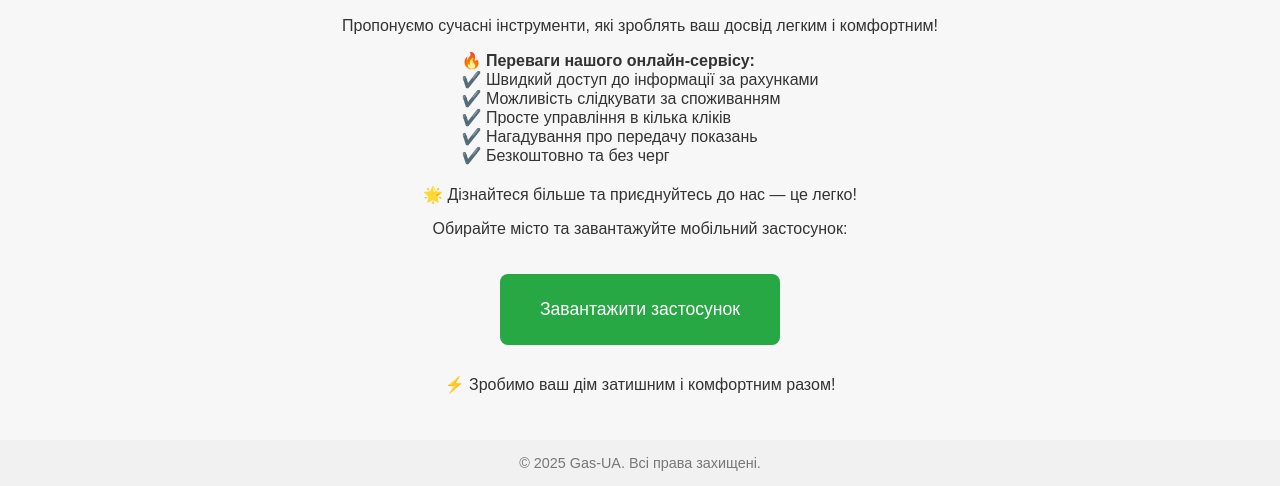
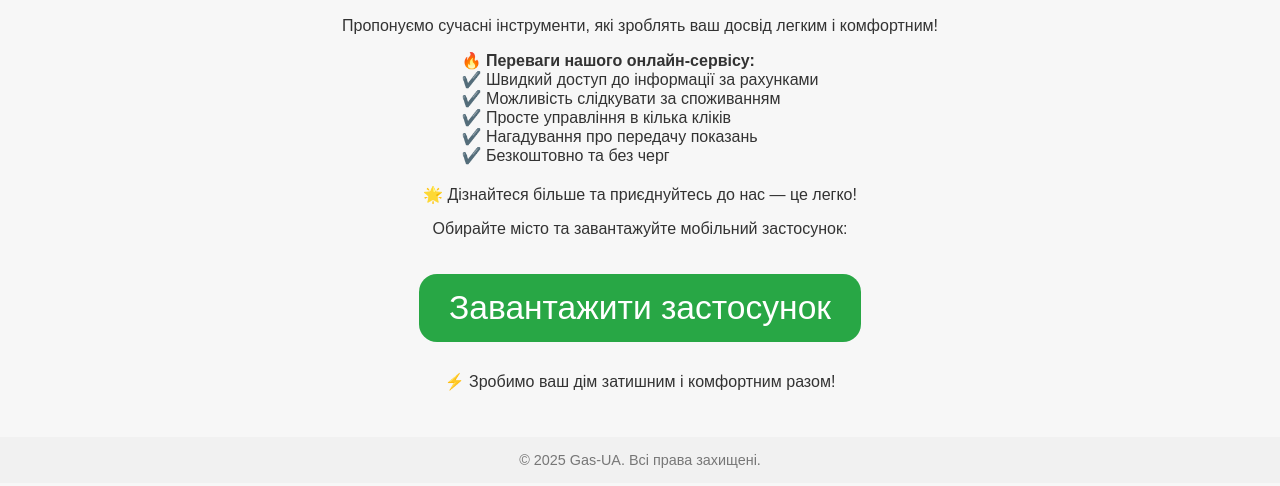
Before and after one commit to GasUkraine/gas-ua-site, a plain HTML site: page index.html in a window 1280 px wide. Shown: the part 566-1052 px from the top of the page. Drawn offline with Linux system fonts and the light colour scheme.

Commit message:
Update index.html

```diff
--- a/index.html
+++ b/index.html
@@ -47,9 +47,9 @@
       display: inline-block;
       background: #28a745;
       color: white;
-      padding: 25px 40px;
-      font-size: 1.1em;
-      border-radius: 8px;
+      padding: 15px 30px;
+      font-size: 2.1em;
+      border-radius: 18px;
       text-decoration: none;
       margin-top: 20px;
       transition: background 0.3s ease;
```
